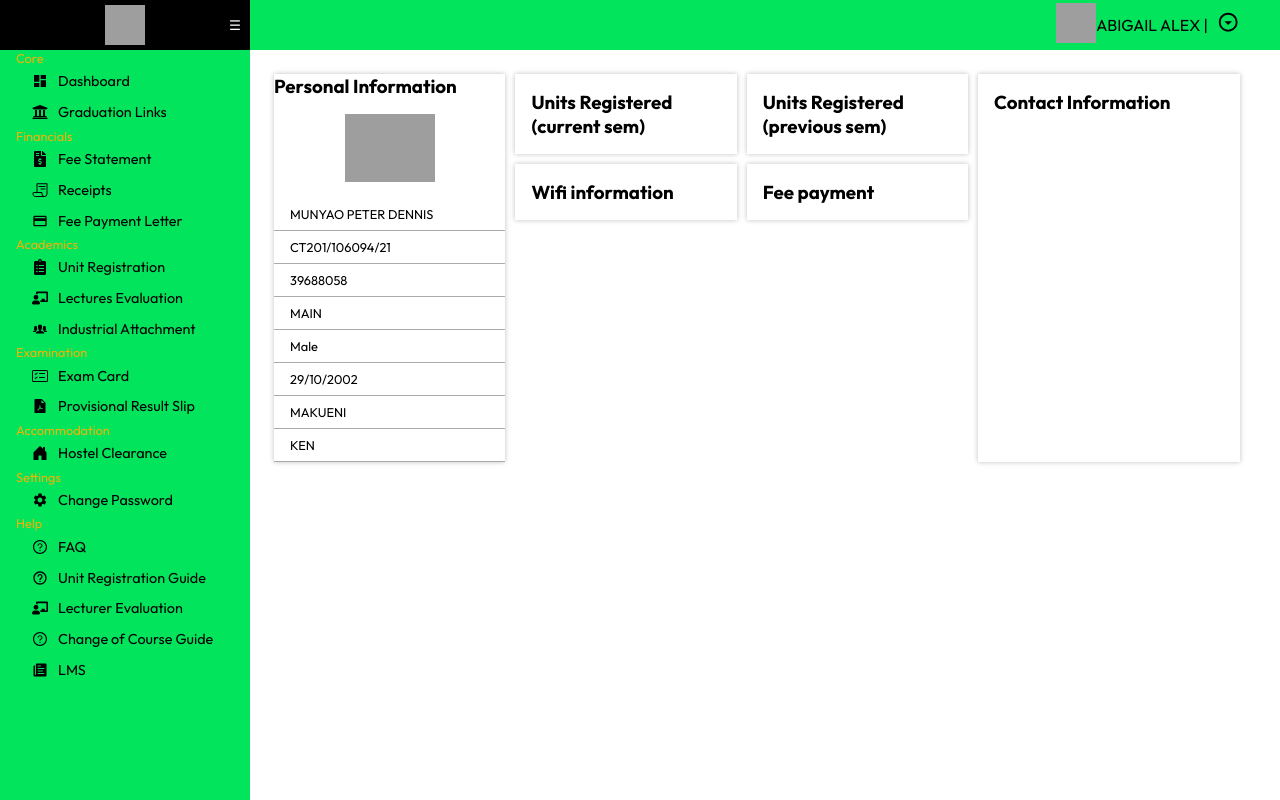
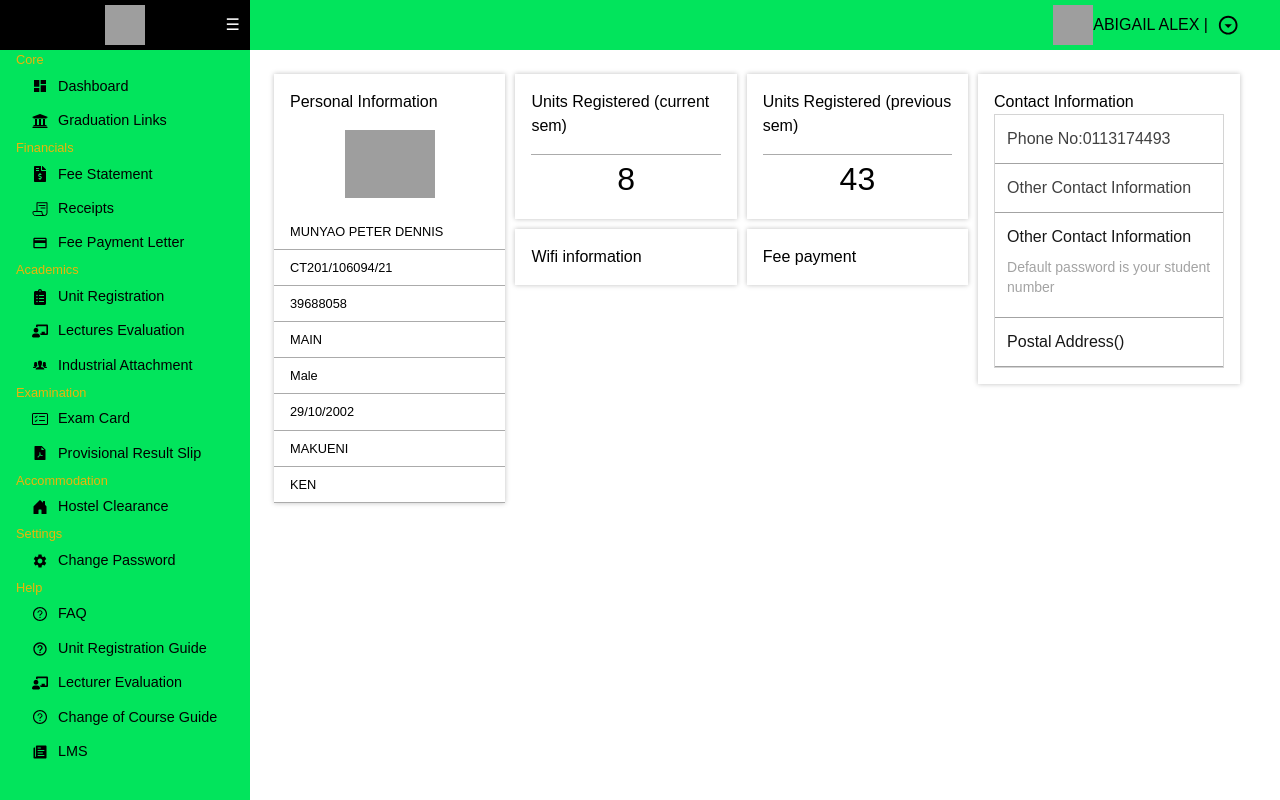
Before and after one commit to Ritahchanger/Meru-university-student-portal-clone, a React (Create React App) app: page / in a window 1280 px wide. Built offline with nearby package versions, Linux system fonts and the light colour scheme; grey boxes are pictures that could not be loaded.

Commit message:
Updates on the student portal

```diff
--- a/package.json
+++ b/package.json
@@ -36,5 +36,8 @@
       "last 1 firefox version",
       "last 1 safari version"
     ]
+  },
+  "devDependencies": {
+    "tailwindcss": "^3.4.14"
   }
 }
--- a/src/components/dashboard/student/ContactInformation/ContactInformation.jsx
+++ b/src/components/dashboard/student/ContactInformation/ContactInformation.jsx
@@ -1,7 +1,36 @@
+const contactInformation = {
+  phoneNo: "0113174493",
+  studentEmail: "munyaopeter@students.must.ac.ke",
+};
 const ContactInformation = () => {
   return (
     <div className="contact-information">
-      <h3 className="subtitle">Contact Information</h3>
+      <div className="p-[1rem] custom-shadow">
+        <h3 className="subtitle">Contact Information</h3>
+        <div className="border border-neutral-300">
+          <div className="p-3 border-b border-neutral-400">
+            <p className="text-neutral-700">
+              Phone No:<span>0113174493</span>
+            </p>
+          </div>
+          <div className="p-3 border-b border-neutral-400">
+            <p className="text-neutral-700">Other Contact Information</p>
+          </div>
+          <div className="p-3 border-b border-neutral-400">
+            <p className="text-neutral-700">
+              <span className="text-neutral-900">
+                Other Contact Information
+              </span>
+            </p>
+            <p className="text-sm text-neutral-400 my-2">
+              Default password is your student number
+            </p>
+          </div>
+          <div className="p-3 border-b border-neutral-400">
+            <p className="text-neutral-900">Postal Address()</p>
+          </div>
+        </div>
+      </div>
     </div>
   );
 };
--- /dev/null
+++ b/src/components/dashboard/student/Help/Help.jsx
@@ -0,0 +1,8 @@
+
+const Help = () => {
+  return (
+    <div>Help</div>
+  )
+}
+
+export default Help
--- a/src/components/dashboard/student/PersonalInformation/PersonalInformation.css
+++ b/src/components/dashboard/student/PersonalInformation/PersonalInformation.css
@@ -23,3 +23,7 @@
 .personal-information li {
   font-size: 0.8rem;
 }
+
+.personal-information .subtitle{
+  margin:1rem;
+}
--- a/src/index.css
+++ b/src/index.css
@@ -1,3 +1,7 @@
+@tailwind base;
+@tailwind components;
+@tailwind utilities;
+
 @import url("https://fonts.googleapis.com/css2?family=Outfit:wght@100..900&display=swap");
 
 * {
@@ -11,6 +15,11 @@
   --backgroundOne: #02e45c;
   --black: #000;
   --backgroundFour: #ecb40a;
+  --custom-shadow:0 0 5px rgba(0,0,0,0.25);
+}
+
+.custom-shadow{
+  box-shadow:var(--custom-shadow);
 }
 
 ::-webkit-scrollbar {
@@ -46,14 +55,14 @@ ul {
   width: calc(100% - 250px);
   float: right;
 }
+.units{
+  font-size:2rem;
+  text-align:center;
+  margin-top:1rem;
+}
 
-
-@media(max-width:1132px){
-
-  .main{
-
-    width:100%;
-
+@media (max-width: 1132px) {
+  .main {
+    width: 100%;
   }
-
 }
--- a/src/pages/studentDashboard/Home/Home.css
+++ b/src/pages/studentDashboard/Home/Home.css
@@ -18,10 +18,6 @@
 
 .home .main .contact-information {
   flex-basis: 26%;
-
-  box-shadow: 0 0 5px rgba(0, 0, 0, 0.25);
-
-  padding: 1rem;
 }
 
 .home .main .center-container .grid {
@@ -35,6 +31,10 @@
   box-shadow: 0 0 5px rgba(0, 0, 0, 0.25);
 
   padding: 1rem;
+}
+
+.home .main .center-container .grid .card-2 .units{
+  border-top:1px solid #ababab;
 }
 
 @media (max-width: 850px) {
--- a/src/pages/studentDashboard/Home/Home.jsx
+++ b/src/pages/studentDashboard/Home/Home.jsx
@@ -15,14 +15,16 @@ const Home = () => {
       <StudentDashNavbar />
       <StudentDashSidebar />
       <div className="main">
-       <PersonalInformation/>
+        <PersonalInformation />
         <div className="center-container">
           <div className="grid">
             <div className="card-2">
               <h3 className="subtitle">Units Registered (current sem)</h3>
+              <p className="units">8</p>
             </div>
             <div className="card-2">
               <h3 className="subtitle">Units Registered (previous sem)</h3>
+              <p className="units">43</p>
             </div>
             <div className="card-2">
               <h3 className="subtitle">Wifi information</h3>
@@ -32,7 +34,7 @@ const Home = () => {
             </div>
           </div>
         </div>
-        <ContactInformation/>
+        <ContactInformation />
       </div>
     </div>
   );
--- /dev/null
+++ b/tailwind.config.js
@@ -0,0 +1,8 @@
+/** @type {import('tailwindcss').Config} */
+module.exports = {
+  content: ["./src/**/*.{js,jsx,ts,tsx}"],
+  theme: {
+    extend: {},
+  },
+  plugins: [],
+};
```
Also changed, not shown: 1 other file (tests, documents, lock files or other folders).
